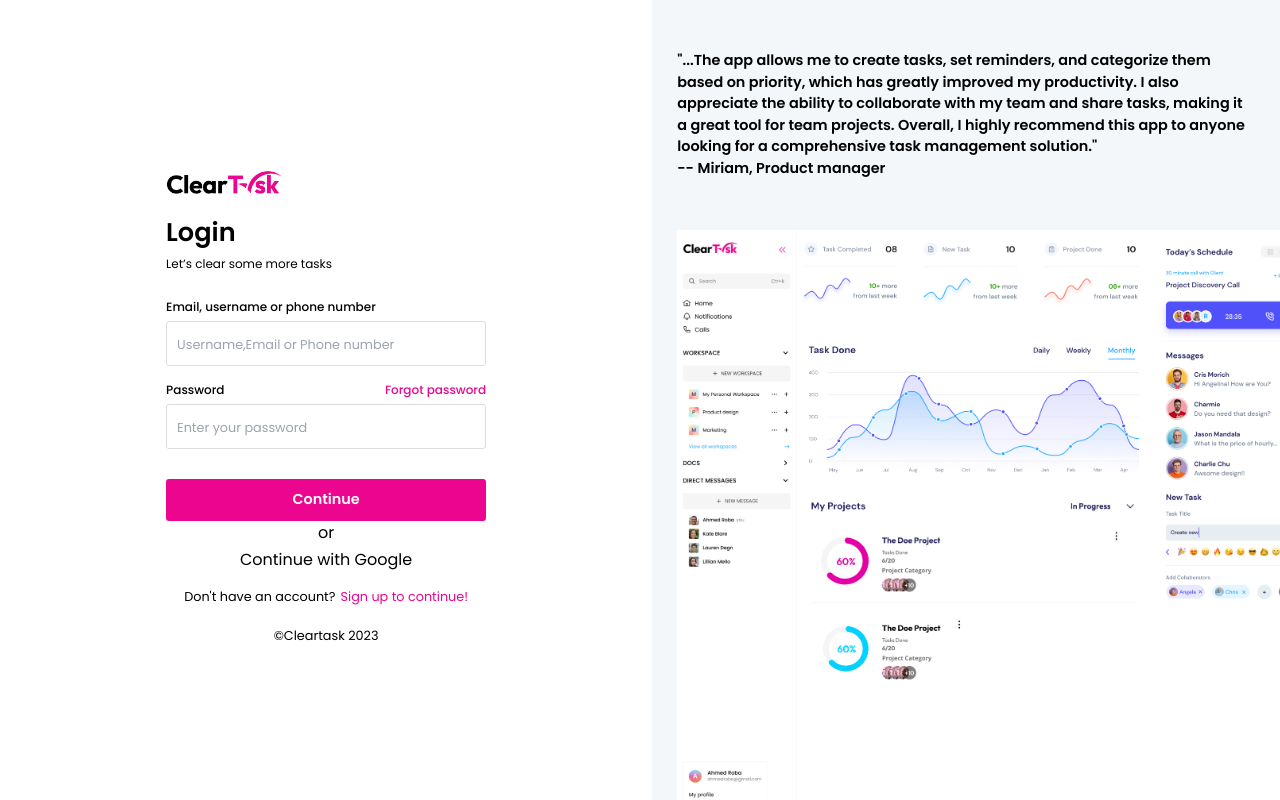
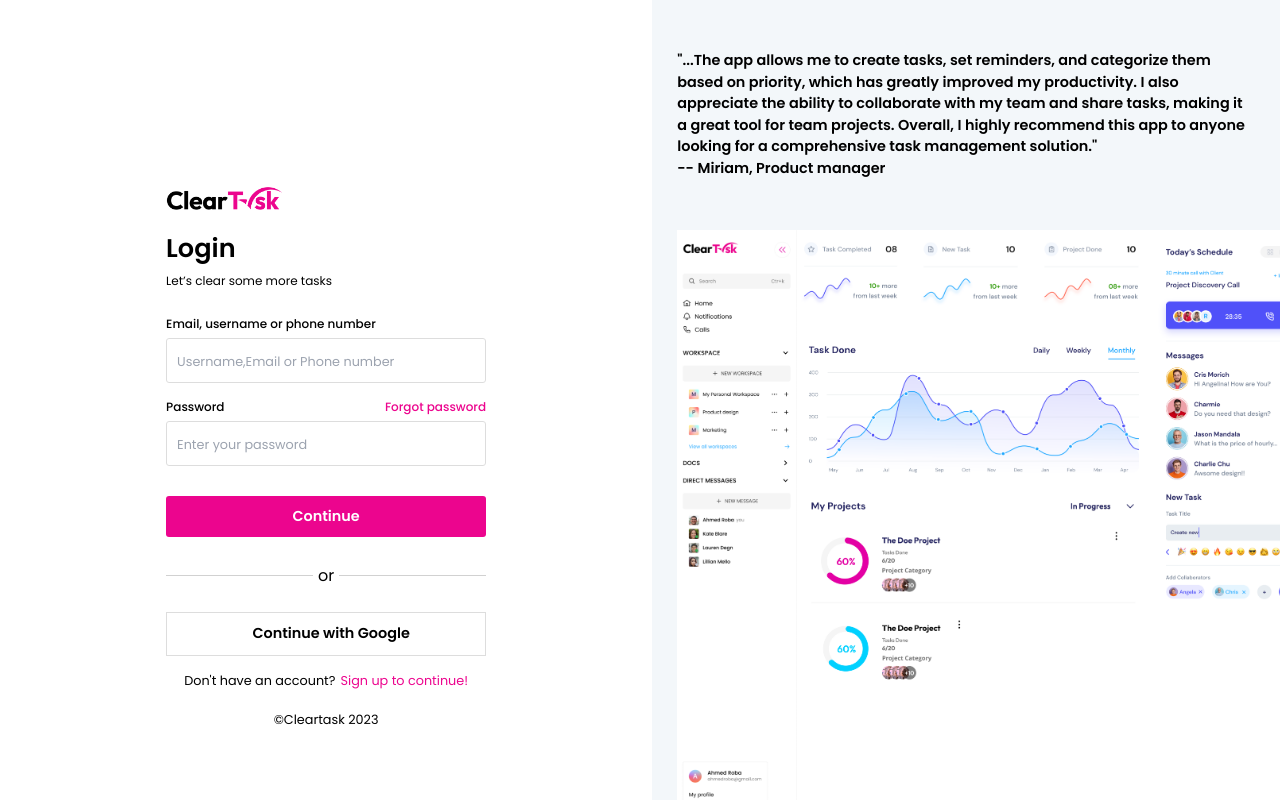
Before and after one commit to Crunch-Garage/cleartask, a React (Create React App) app in the folder react/: page /auth/login in a window 1280 px wide. Built offline with nearby package versions, Linux system fonts and the light colour scheme; some icons are missing; a web font is replaced by a local one.

Commit message:
feat: add styling to google button

```diff
--- a/react/src/components/Signup.css
+++ b/react/src/components/Signup.css
@@ -1,10 +1,20 @@
 .auth{
-    padding:0px 15px;
+    padding:50px 15px;
     display: flex;
     align-items: center;
     justify-content: center;
     height:100vh;
     width: 100vw;
+    overflow-y: auto;
+}
+
+.auth::-webkit-scrollbar{
+    width: 3px;
+}
+
+.auth::-webkit-scrollbar-thumb{
+    background-color: #d1d1d1;
+    border-radius: 100px;
 }
 
 .auth__grid{
@@ -204,3 +214,50 @@
     height: auto;
     width: 1000px;
 }
+
+.auth__wrapper-social{
+    margin-top: 25px;
+}
+
+.auth__wrapper-social--split{
+    position: relative;
+    height: 50px;
+    display: flex;
+    flex-direction: column;
+    align-items: center;
+    justify-content: center;
+}
+
+.auth__wrapper-social--split span{
+    display: flex;
+    width:100%;
+    height:1px;
+    background-color: #d1d1d1;
+}
+
+.auth__wrapper-social--split p{
+    background: #ffffff;
+    padding: 0 5px;
+    width: fit-content;
+    position: relative;
+    top:-12px;
+}
+
+.auth__wrapper-social button{
+    border:1px solid #ddd;
+    width:100%;
+    padding:10px 5px;
+    display: flex;
+    align-items: center;
+    justify-content: center;
+    font-size: 0.9rem;
+    font-weight: 600;
+}
+
+.auth__wrapper-social button iconify-icon{
+    margin-right: 10px;
+}
+
+.auth__wrapper-social button:hover{
+  background-color: var(--site-nav-drop-hover-color);
+}
```
